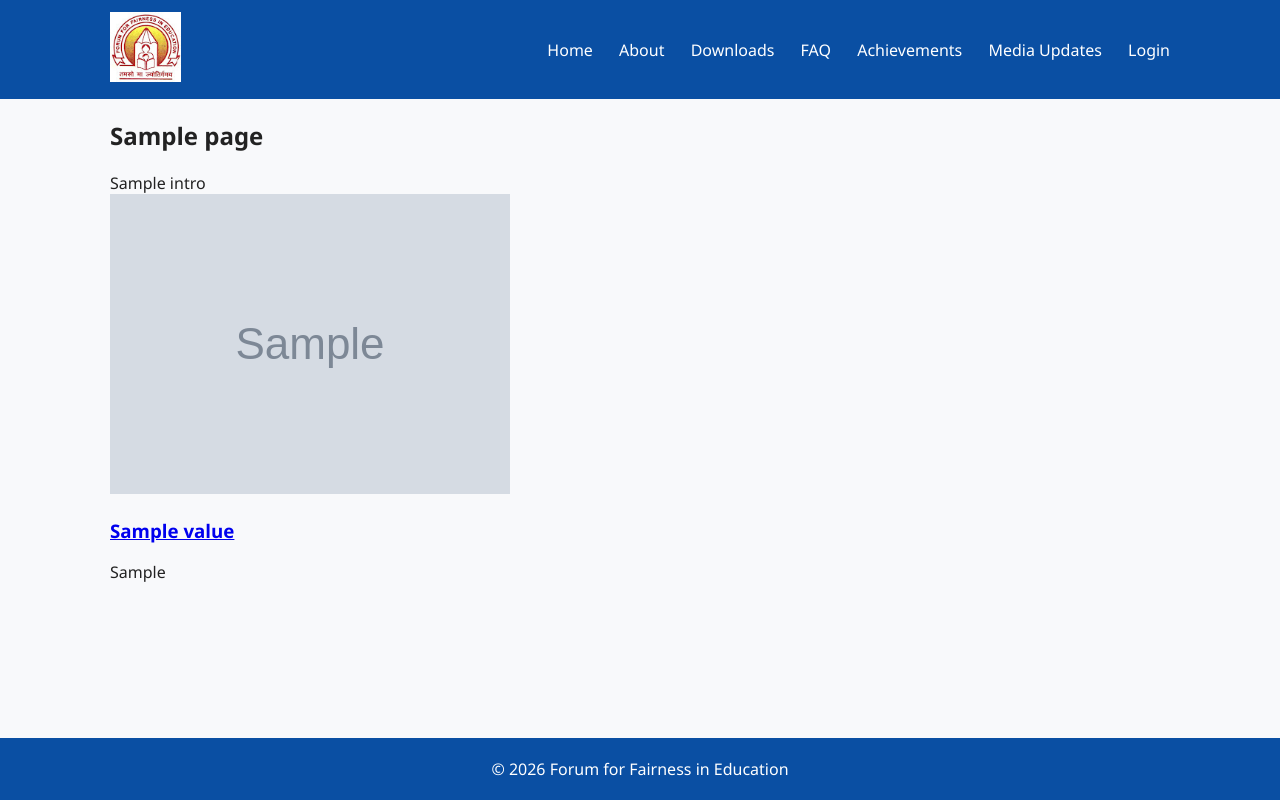
After one commit to MonikaShah/ffe, a Django app: template templates/content/media_updates_page.html in a window 1280 px wide. The commit adds this page. Run offline with Django 5.2, Linux system fonts and the light colour scheme; the template is opened without the code that fills it: most values are stand-ins (such as "Sample title", 1, 10 or a date in 2020); grey boxes marked "Sample" are stand-in pictures; parts of the project's set-up code (start-up, migrations or seed data) failed here and were passed over.

Commit message:
Added media updates page

```diff
--- a/static/css/style.css
+++ b/static/css/style.css
@@ -173,6 +173,19 @@ footer {
 .achievement-text p {
   text-indent: 2em;
 }
+html, body {
+  height: 100%;
+}
+
+body {
+  display: flex;
+  flex-direction: column;
+  min-height: 100vh;
+}
+
+.site-content {
+  flex: 1;
+}
 
 
 
--- a/templates/base.html
+++ b/templates/base.html
@@ -25,12 +25,17 @@
       <a href="/pages/downloads/">Downloads</a>
       <a href="/pages/faq/">FAQ</a>
       <a href="/pages/achievements/">Achievements</a>
+      <a href="/pages/media-updates/">Media Updates</a>
+
       <a href="/login/">Login</a>
     </nav>
   </div>
 </header>
 
-{% block content %}{% endblock %}
+<main class="site-content">
+  {% block content %}{% endblock %}
+</main>
+
 
 <footer>
   <div class="container">
--- /dev/null
+++ b/templates/content/media_updates_page.html
@@ -0,0 +1,48 @@
+{% extends "base.html" %}
+{% load wagtailcore_tags wagtailimages_tags %}
+
+{% block content %}
+<section class="media-updates">
+  <div class="container media-body">
+
+    <h1>{{ page.title }}</h1>
+
+    {% if page.intro %}
+      <div class="rich-text intro-text">
+        {{ page.intro|richtext }}
+      </div>
+    {% endif %}
+
+    <div class="media-list">
+      {% for block in page.media_updates %}
+        <div class="media-card">
+
+          {% if block.value.thumbnail %}
+            <div class="media-thumb">
+              <img src="{{ block.value.thumbnail.url }}" alt="{{ block.value.title }}">
+            </div>
+          {% endif %}
+
+          <h3 class="media-title">
+            {% if block.value.media_link %}
+              <a href="{{ block.value.media_link }}" target="_blank" rel="noopener">
+                {{ block.value.title }}
+              </a>
+            {% else %}
+              {{ block.value.title }}
+            {% endif %}
+          </h3>
+
+          {% if block.value.video_embed %}
+            <div class="media-video rich-text">
+              {{ block.value.video_embed|richtext }}
+            </div>
+          {% endif %}
+
+        </div>
+      {% endfor %}
+    </div>
+
+  </div>
+</section>
+{% endblock %}
--- a/templates/home.html
+++ b/templates/home.html
@@ -17,6 +17,8 @@
   <a href="/pages/downloads/">Downloads</a>
   <a href="/pages/faq/">FAQ</a>
   <a href="/pages/achievements/">Achievements</a>
+  <a href="/pages/media-updates/">Media Updates</a>
+
 </section>
 
 <section class="cards">
```
